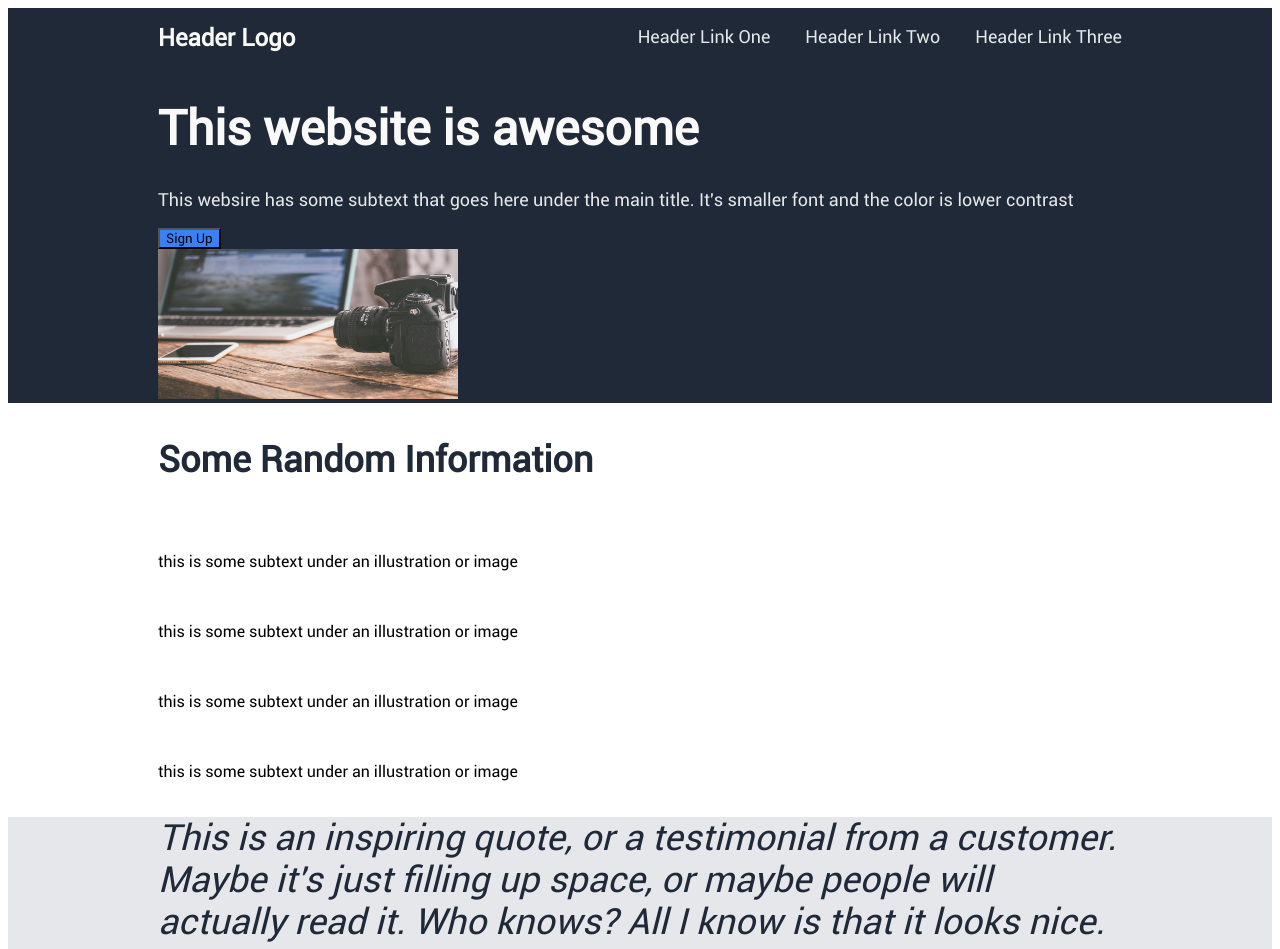
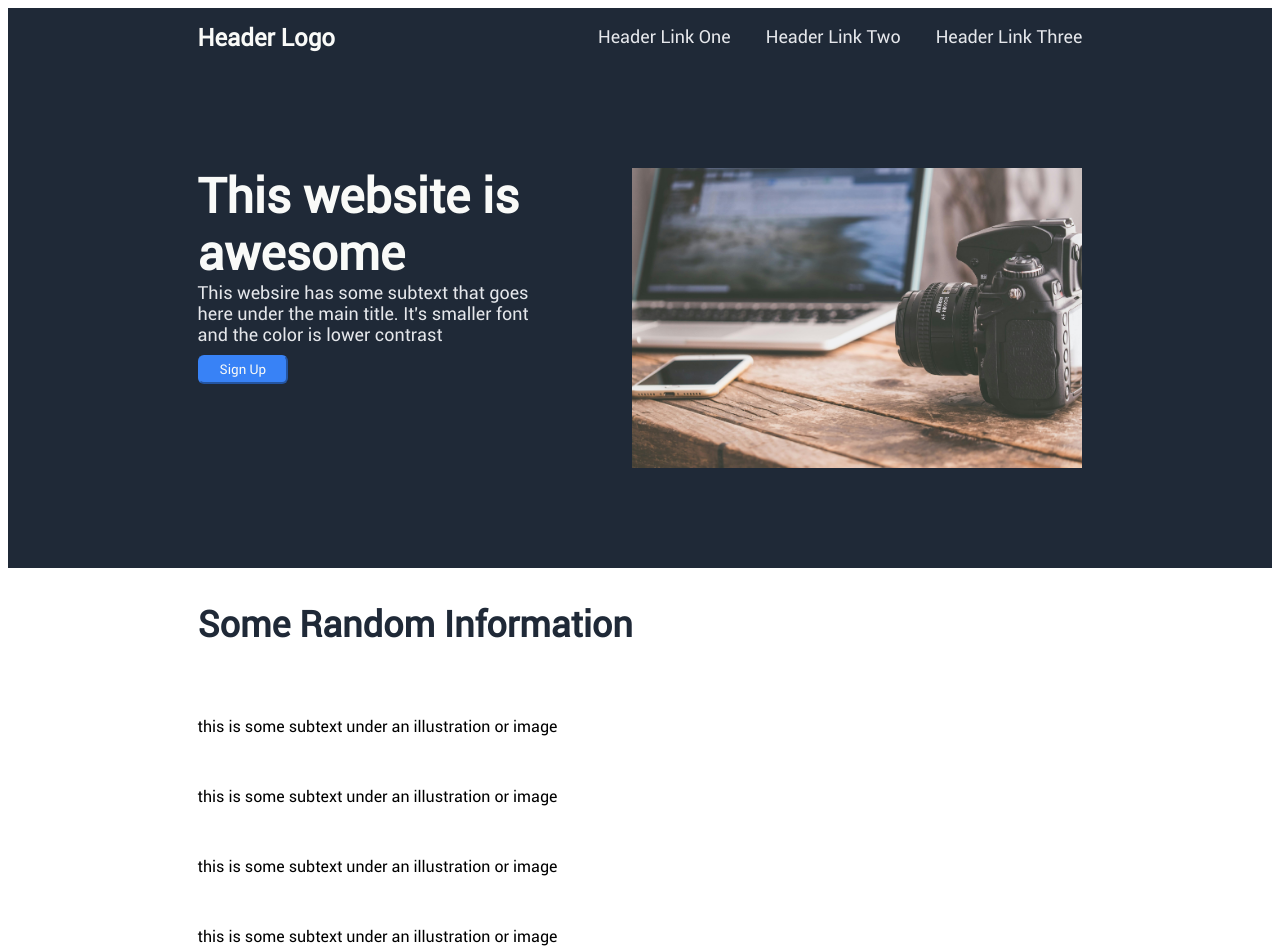
Before and after one commit to xKChan/LandingPageNew, a plain HTML site: page index.html in a window 1280 px wide. Shown: the top 949 px of the page. Drawn offline with Linux system fonts and the light colour scheme.

Commit message:
Most Css Section one is done

```diff
--- a/style.css
+++ b/style.css
@@ -12,7 +12,7 @@
 .sectionThree,
 .sectionFour,
 .footer {
-  padding: 0px 150px;
+  padding: 0px 15%;
 }
 
 .sectionOne,
@@ -40,6 +40,10 @@
 button,
 .sectionFour {
   background-color: #3882f6;
+}
+
+button {
+  color: #f9faf8;
 }
 
 .sectionTwo h3 {
@@ -81,8 +85,28 @@ button,
 }
 
 .hero img {
-  width: 300px;
-  height: 150px;
+  height: 300px;
+  width: 700px;
+}
+
+.hero {
+  display: flex;
+  padding-top: 100px;
+  padding-bottom: 100px;
+  gap: 10%;
+}
+
+.text p,
+.text h1 {
+  padding: 0px;
+  margin: 0px;
+}
+
+.text button {
+  margin-top: 10px;
+  padding: 5px 20px;
+  border-radius: 6px;
+  border-color: #3882f6;
 }
 
 /* Section two */
```
